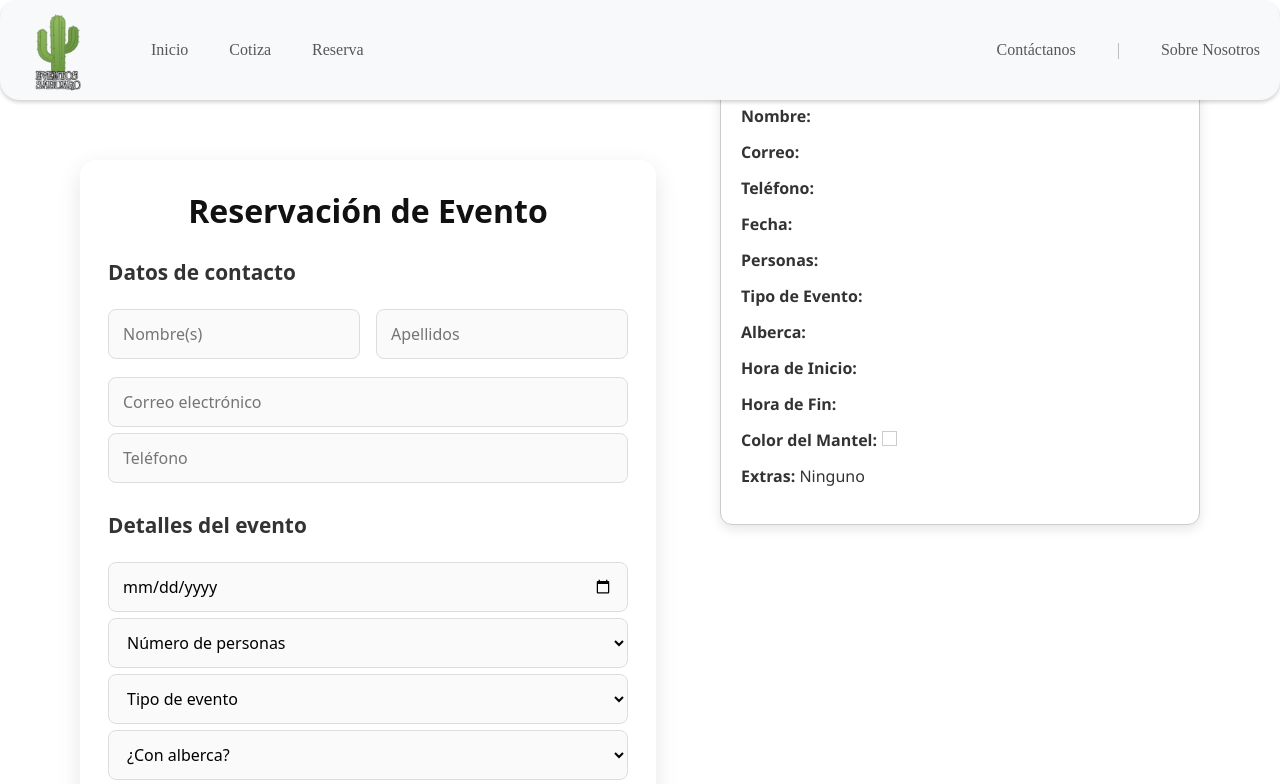
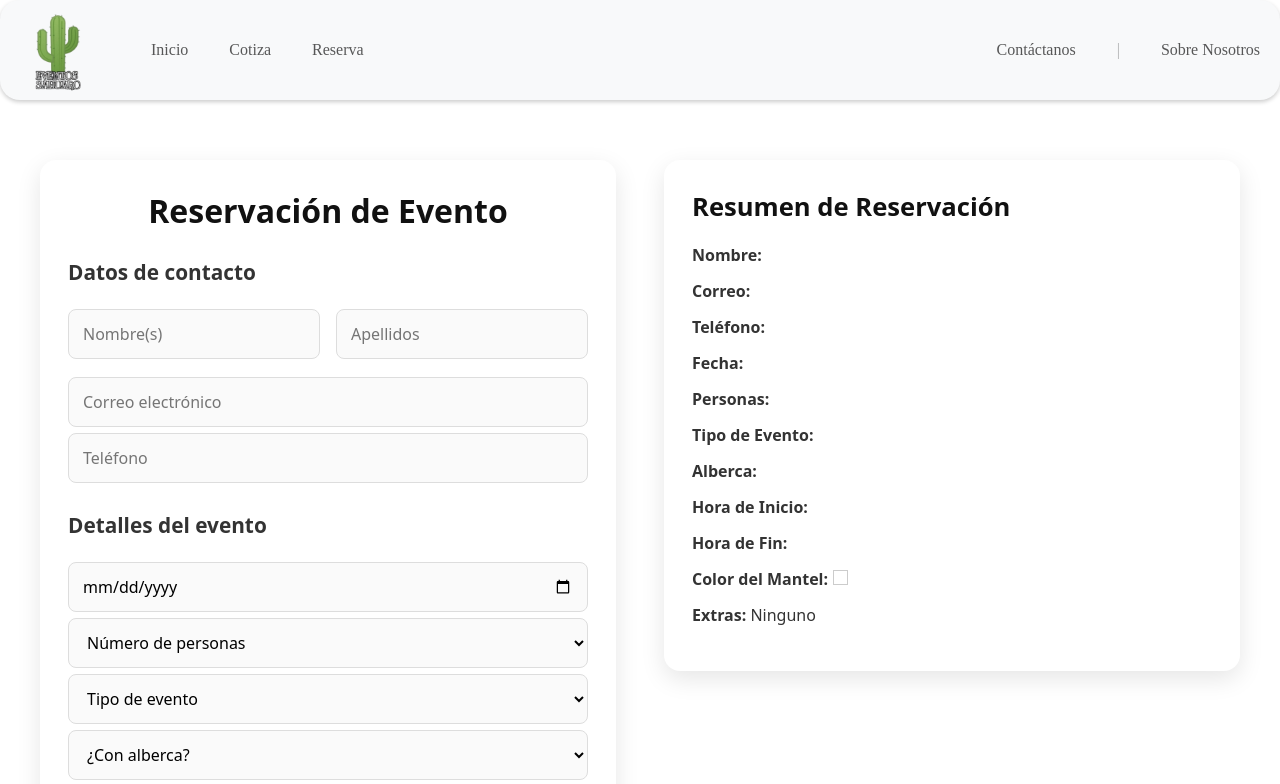
Before and after one commit to AngelStrg/Eventos_sahuaro, an Angular app: page /app-reservation in a window 1280 px wide. Shown: the top 784 px of the page. Built offline with nearby package versions, Linux system fonts and the light colour scheme.

Commit message:
aaron gei

```diff
--- a/src/app/components/reservation/reservation.component.css
+++ b/src/app/components/reservation/reservation.component.css
@@ -253,51 +253,76 @@ button:hover {
   }
 }
 
-/* Estilo general del resumen */
-.resumen-container {
-  background-color: #fff;
-  border: 1px solid #ccc;
-  border-radius: 12px;
-  padding: 20px;
-  box-shadow: 0 4px 12px rgba(0, 0, 0, 0.1);
-  margin-top: 2rem;
-  max-width: 800px;
-  margin-left: auto;
-  margin-right: auto;
-  font-family: 'Segoe UI', Tahoma, Geneva, Verdana, sans-serif;
+
+.formulario-resumen-container {
+  display: flex;
+  justify-content: space-between;
+  align-items: flex-start;
+  padding: 0 40px;
+  gap: 24px;
+  flex-wrap: wrap; /* Para adaptar en pantallas pequeñas */
+  margin-top: 160px; /* Se traslada el espacio superior aquí */
 }
 
-/* Título del resumen */
-.resumen-titulo {
-  font-size: 1.5rem;
-  font-weight: bold;
-  color: #444;
-  margin-bottom: 1rem;
-  text-align: center;
+.form-container {
+  width: 48%;
+  margin: 0; /* Se elimina margin-top anterior */
+  padding: 32px 28px;
+  background: #fff;
+  border-radius: 16px;
+  box-shadow: 0 8px 24px rgba(0, 0, 0, 0.1);
+  transition: box-shadow 0.3s ease;
 }
 
-/* Contenedor en grid */
-.resumen-grid {
-  display: grid;
-  grid-template-columns: 1fr;
-  gap: 1.2rem;
+.form-container:hover {
+  box-shadow: 0 12px 36px rgba(0, 0, 0, 0.15);
 }
 
-@media (min-width: 640px) {
-  .resumen-grid {
-    grid-template-columns: 1fr 1fr;
+.resumen-container {
+  width: 48%;
+  margin: 0; /* Se elimina margin-top anterior */
+  padding: 32px 28px;
+  background: #fff;
+  border-radius: 16px;
+  box-shadow: 0 8px 24px rgba(0, 0, 0, 0.1);
+  transition: box-shadow 0.3s ease;
+}
+
+.resumen-container:hover {
+  box-shadow: 0 12px 36px rgba(0, 0, 0, 0.15);
+}
+
+.resumen-container h3 {
+  font-size: 1.6rem;
+  font-weight: 700;
+  margin-bottom: 20px;
+  color: #111;
+}
+
+.resumen-container ul {
+  list-style-type: none;
+  padding: 0;
+  margin: 0;
+}
+
+.resumen-container li {
+  margin-bottom: 12px;
+  font-size: 1rem;
+  color: #333;
+  line-height: 1.5;
+}
+
+/* Responsive para pantallas menores a 900px */
+@media (max-width: 900px) {
+  .formulario-resumen-container {
+    flex-direction: column;
+    padding: 0 20px;
+    margin-top: 40px;
+  }
+
+  .form-container,
+  .resumen-container {
+    width: 100%;
+    margin: 20px 0;
   }
 }
-
-/* Cada ítem del resumen */
-.resumen-item-label {
-  font-size: 0.85rem;
-  color: #666;
-  margin-bottom: 2px;
-}
-
-.resumen-item-valor {
-  font-size: 1.1rem;
-  font-weight: bold;
-  color: #222;
-}
```
